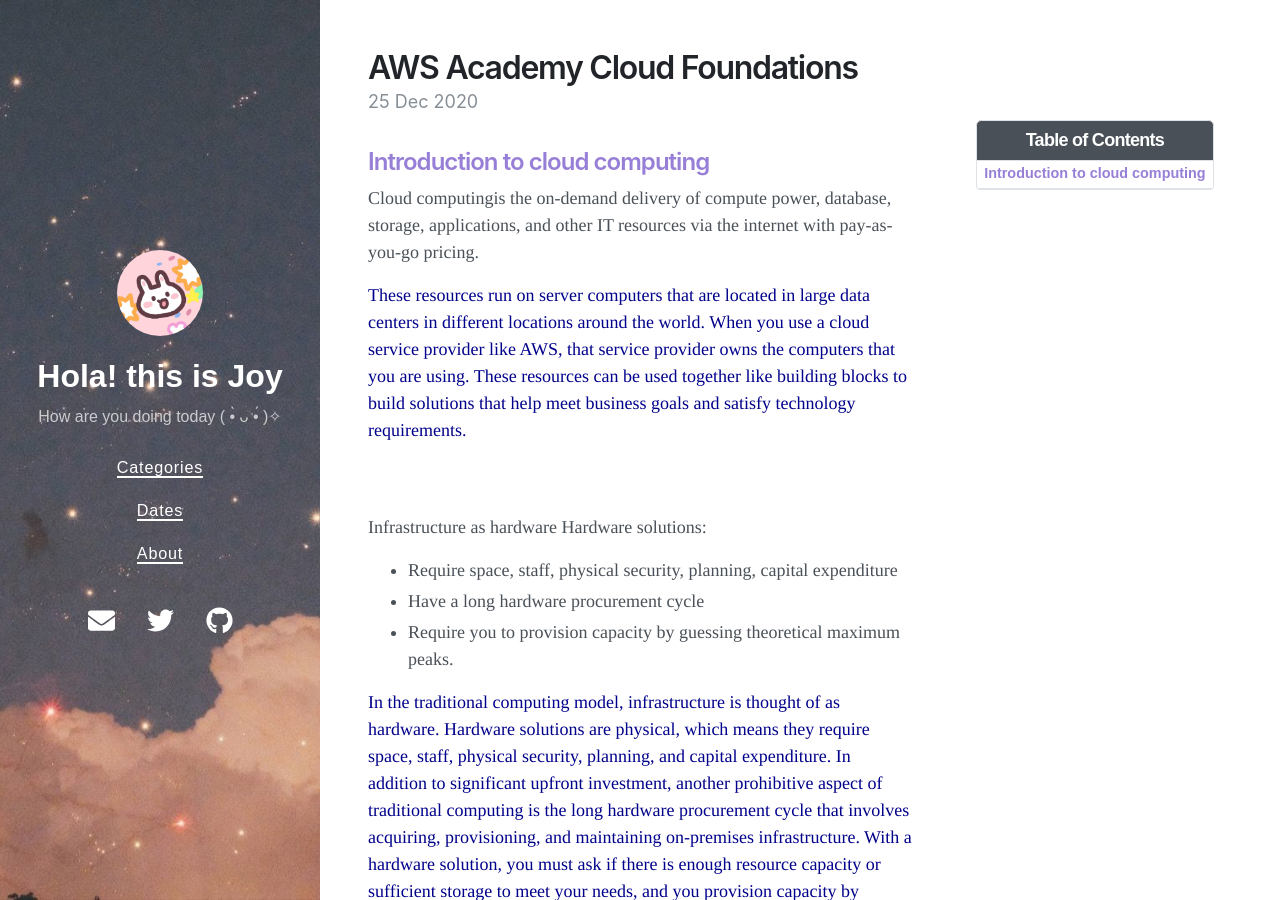
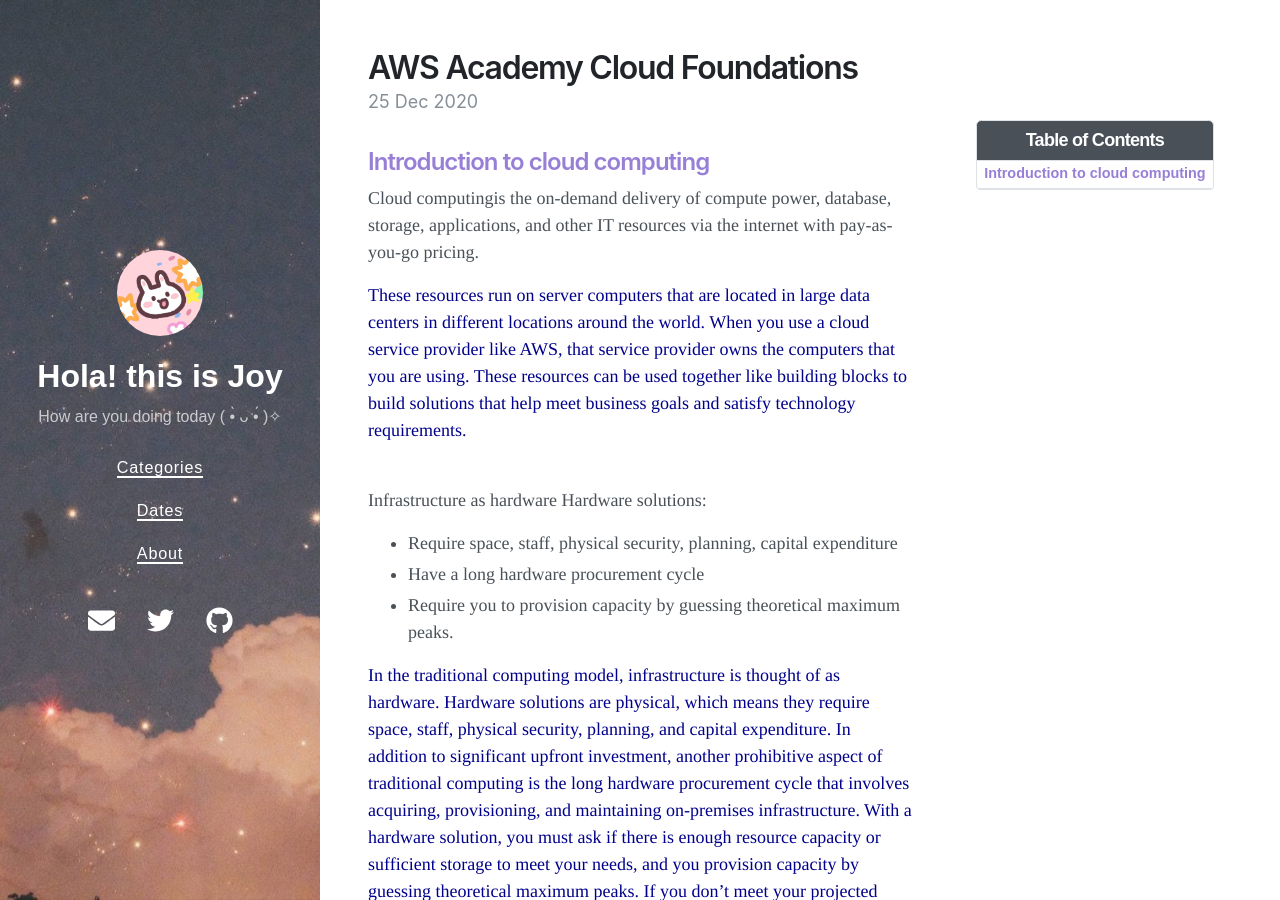
Before and after one commit to Joy3Luo/mathnotes, a Jekyll site: the page built from _posts/2020-12-25-AWS .md, in a window 1280 px wide and 900 px high. Built offline with Jekyll 4.4.1, drawn with Linux system fonts in a browser that asks for light colours; nearby versions of some CDN libraries.

Commit message:
Update 2020-12-25-AWS .md

```diff
--- a/_posts/2020-12-25-AWS .md
+++ b/_posts/2020-12-25-AWS .md
@@ -21,7 +21,7 @@
 
 <font color= darkblue>
  These resources run on server computers that are located in large data centers in different locations around the world. When you use a cloud service provider like AWS, that service provider owns the computers that you are using. These resources can be used together like building blocks to build solutions that help meet business goals and satisfy technology requirements.
- </font><br/><br/>
+ </font><br/>
 
 Infrastructure as hardware
 Hardware solutions:
@@ -31,7 +31,7 @@
 
 <font color= darkblue>
  In the traditional computing model, infrastructure is thought of as hardware. Hardware solutions are physical, which means they require space, staff, physical security, planning, and capital expenditure. In addition to significant upfront investment, another prohibitive aspect of traditional computing is the long hardware procurement cycle that involves acquiring, provisioning, and maintaining on-premises infrastructure. With a hardware solution, you must ask if there is enough resource capacity or sufficient storage to meet your needs, and you provision capacity by guessing theoretical maximum peaks. If you don’t meet your projected maximum peak, then you pay for expensive resources that stay idle. If you exceed your projected maximum peak, then you don’t have sufficient capacity to meet your needs. And if your needs change, then you must spend the time, effort, and money required to implement a new solution.For example, if you wanted to provision a new website, you would need to buy the hardware, rack and stack it, put it in a data center, and then manage it or have someone else manage it. This approach is expensive and time-consuming.
- </font><br/><br/>
+ </font><br/>
 
 Infrastructure as software
 Software solutions:
@@ -41,8 +41,7 @@
 
 <font color= darkblue>
 By contrast, cloud computing enables you to think of your infrastructure as software. Software solutions are flexible. You can select the cloud services that best match your needs, provision and terminate those resources on-demand, and pay for what you use. You can elastically scale resources up and down in an automated fashion. With the cloud computing model, you can treat resources as temporary and disposable. The flexibility that cloud computing offers enables businesses to implement new solutions quickly and with low upfront costs. Compared to hardware solutions, software solutions can change much more quickly, easily, and cost-effectively. Cloud computing helps developers and IT departments avoid undifferentiated work like procurement, maintenance, and capacity planning, thus enabling them to focus on what matters most. As cloud computing has grown in popularity, several different service models and deployment strategies have emerged to help meet the specific needs of different users. Each type of cloud service model and deployment strategy provides you with a different level of control, flexibility, and management. Understanding the differences between these cloud service models and deployment strategies can help you decide what set of services is right for your needs.
-</font><br/><br/>
-
+</font><br/>
 
 There are three main cloud service models. Each model represents a different part of the cloud computing stack and gives you a different level of control over your IT resources:
 
```
